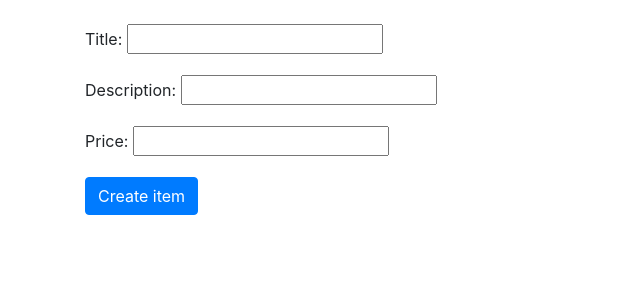
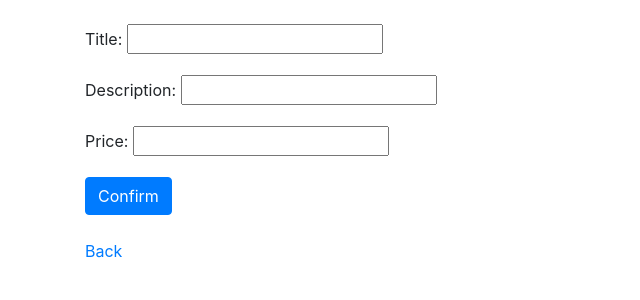
Before and after one commit to hannuju/django-webstore, a Django app: page /store/item/create/ in a window 1280 px wide. Shown: the part 62-362 px from the top of the page, without its empty margins (0-640 px from the left). Run offline with Django 3.2, Linux system fonts and the light colour scheme; some libraries are stand-ins or nearby versions.

Commit message:
Cleaning up code

```diff
--- a/store/models.py
+++ b/store/models.py
@@ -1,5 +1,5 @@
-#from django.urls import reverse
 from django.db import models
+from django.urls import reverse
 
 class Item(models.Model):
     title = models.CharField(max_length=25)
@@ -7,9 +7,7 @@ class Item(models.Model):
     price = models.DecimalField(max_digits=6, decimal_places=2)
 
     def __str__(self):
-        return self.title
+        return '%s' % self.title
 
     def get_absolute_url(self):
-        return "/store/item/%i/" % self.id
-        #return reverse('item.views.details', args=[str(self.id)])
-        #return reverse('store/item/detail', kwargs={'pk': self.pk})
+        return reverse('store:item-detail', args=[str(self.id)])
--- a/store/static/store/myscript.js
+++ b/store/static/store/myscript.js
@@ -8,7 +8,7 @@ $(document).ready(function() {
     // AJAX call for adding item to cart
     $('.add-to-cart-button').click(function() {
         fetch("/store/item/" + $(this).attr("value") + "/add_to_cart", {
-            credentials: "include"
+            credentials: "same-origin"
         })
         .then((response) => {
             if(response.ok) {
--- a/store/templates/base.html
+++ b/store/templates/base.html
@@ -22,8 +22,8 @@
         <div class="container">
             <nav class="navbar navbar-expand-sm navbar-light bg-light">
                 <div class="navbar-nav">
-                    <a class="nav-item nav-link" href="/store">Store</a>
-                    <a class="nav-item nav-link" href="/store/cart"><i class="material-icons">shopping_cart</i></a>
+                    <a class="nav-item nav-link" href="{% url 'store:index' %}">Store</a>
+                    <a class="nav-item nav-link" href="{% url 'store:cart' %}"><i class="material-icons">shopping_cart</i></a>
                 </div>
             </nav>
         </div><br>
--- a/store/templates/store/item_confirm_delete.html
+++ b/store/templates/store/item_confirm_delete.html
@@ -7,6 +7,6 @@
         <input class="btn btn-danger" type="submit" value="Confirm" />
     </form>
     <br>
-    <a href="{% url 'store:detail' item.id %}" >No, get me back!</a>
+    <a href="{% url 'store:item-detail' item.id %}" >No, get me back!</a>
 </div>
 {% endblock %}
--- a/store/templates/store/item_form.html
+++ b/store/templates/store/item_form.html
@@ -5,7 +5,9 @@
     <form action="" method="post">
         {% csrf_token %}
         {{ form.as_p }}
-        <input class="btn btn-primary" type="submit" value="Create item" />
+        <input class="btn btn-primary" type="submit" value="Confirm" />
     </form>
+    <br>
+    <a href="{% url 'store:index' %}" >Back</a>
 </div>
 {% endblock %}
--- a/store/urls.py
+++ b/store/urls.py
@@ -1,7 +1,6 @@
 from django.urls import path
 
 from . import views
-from store.views import ItemCreate, ItemUpdate, ItemDelete
 
 app_name = 'store'
 urlpatterns = [
@@ -9,8 +8,8 @@ urlpatterns = [
     path('cart', views.CartView, name='cart'),
     path('item/<int:item_id>/add_to_cart', views.addToCart, name='add-to-cart'),
     path('cart/<int:item_id>/delete_from_cart', views.deleteFromCart, name='delete-from-cart'),
-    path('item/<int:pk>/', views.DetailView.as_view(), name='detail'),
-    path('item/create/', ItemCreate.as_view(), name='item-create'),
-    path('item/<int:pk>/update', ItemUpdate.as_view(), name='item-update'),
-    path('item/<int:pk>/delete/', ItemDelete.as_view(), name='item-delete'),
+    path('item/<int:pk>/', views.DetailView.as_view(), name='item-detail'),
+    path('item/create/', views.ItemCreate.as_view(), name='item-create'),
+    path('item/<int:pk>/update', views.ItemUpdate.as_view(), name='item-update'),
+    path('item/<int:pk>/delete/', views.ItemDelete.as_view(), name='item-delete'),
 ]
--- a/store/views.py
+++ b/store/views.py
@@ -3,7 +3,6 @@ from django.urls import reverse_lazy
 from django.http import HttpResponse, HttpResponseRedirect
 from django.shortcuts import get_object_or_404, render
 from django.core.cache import cache
-
 from django.db.models import Q
 from store.models import Item
 from store.cart import Cart
```
Also changed, not shown: store/templates/store/cart.html (+4 -4 lines), store/templates/store/index.html (+5 -4 lines).
